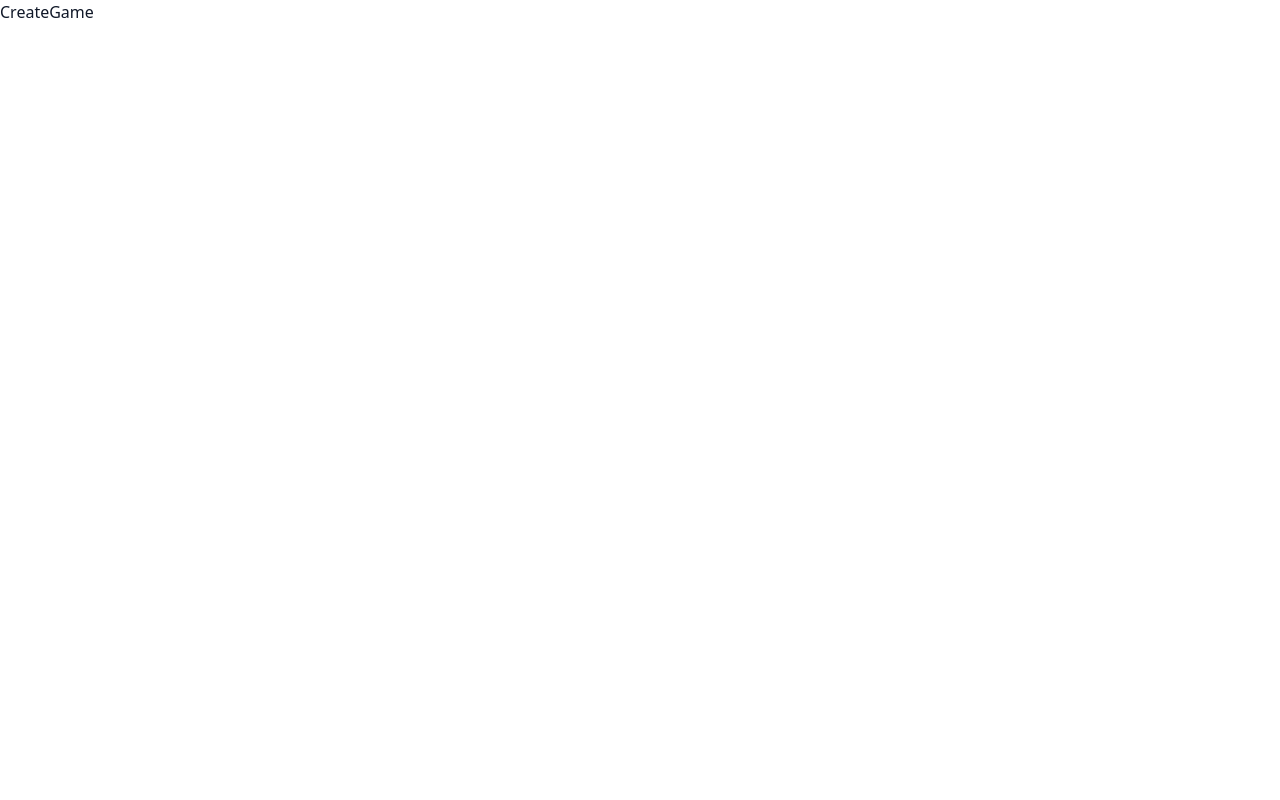
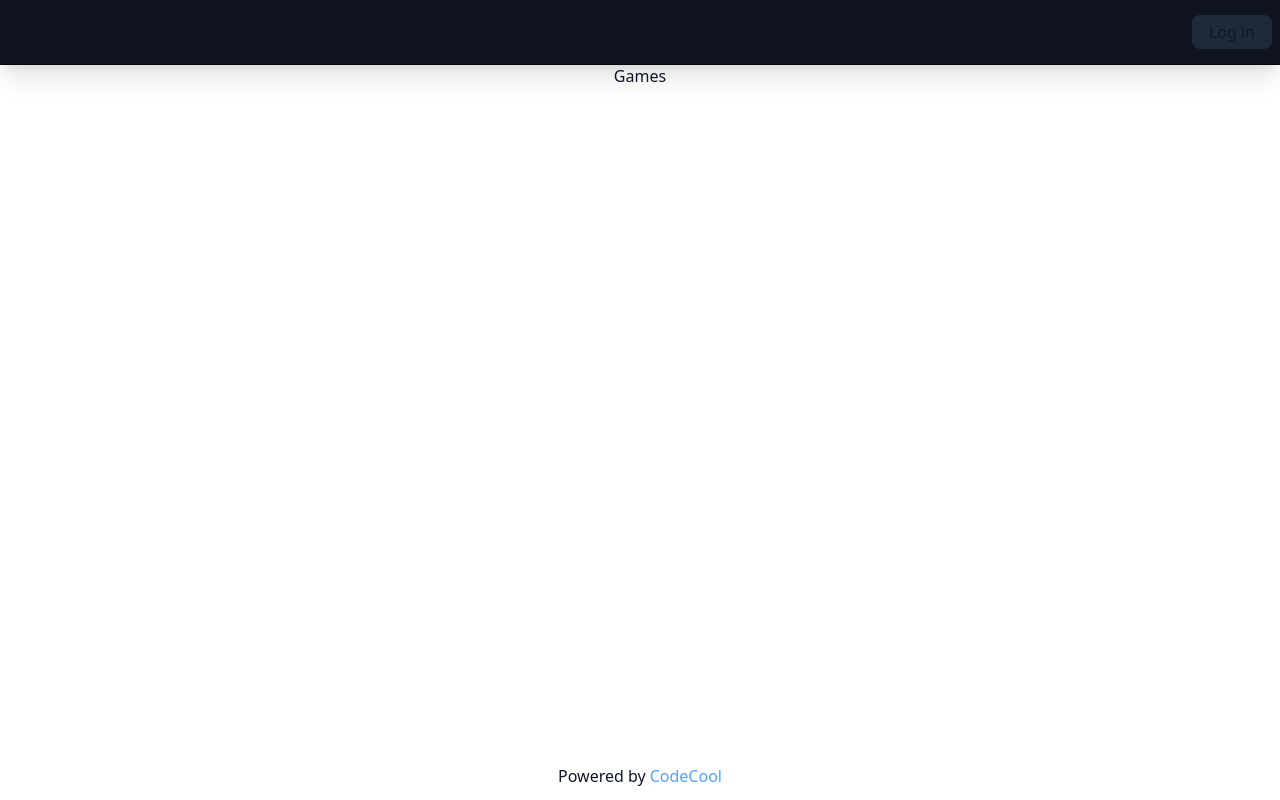
Before and after one commit to mmarci96/rts-game-typescript, a React (Vite) app in the folder game/apps/game-client/: page /create-game in a window 1280 px wide. Built offline with nearby package versions, Linux system fonts and the light colour scheme.

Commit message:
implemented it all aroun

```diff
--- a/game/apps/game-client/src/pages/create-game.tsx
+++ b/game/apps/game-client/src/pages/create-game.tsx
@@ -1,5 +1,14 @@
+import { AnimatedComponent } from "../components/common/animated-component";
+import DefaultLayout from "../layouts/default";
+
 const CreateGame = () => {
-    return <div>CreateGame</div>;
+    return (
+        <AnimatedComponent>
+            <DefaultLayout>
+                <div>Games</div>
+            </DefaultLayout>
+        </AnimatedComponent>
+    );
 };
 
 export default CreateGame;
--- a/game/apps/game-client/src/pages/games.tsx
+++ b/game/apps/game-client/src/pages/games.tsx
@@ -1,5 +1,14 @@
+import { AnimatedComponent } from "../components/common/animated-component";
+import DefaultLayout from "../layouts/default";
+
 const Games = () => {
-    return <div>Games</div>;
+    return (
+        <AnimatedComponent>
+            <DefaultLayout>
+                <div>Games</div>
+            </DefaultLayout>
+        </AnimatedComponent>
+    );
 };
 
 export default Games;
--- a/game/apps/game-client/src/pages/lobby.tsx
+++ b/game/apps/game-client/src/pages/lobby.tsx
@@ -1,9 +1,12 @@
+import { AnimatedComponent } from "../components/common/animated-component";
 import DefaultLayout from "../layouts/default";
 const Lobby = () => {
     return (
-        <DefaultLayout>
-            <div>Lobby</div>
-        </DefaultLayout>
+        <AnimatedComponent>
+            <DefaultLayout>
+                <div>Lobby</div>
+            </DefaultLayout>
+        </AnimatedComponent>
     );
 };
 
```
